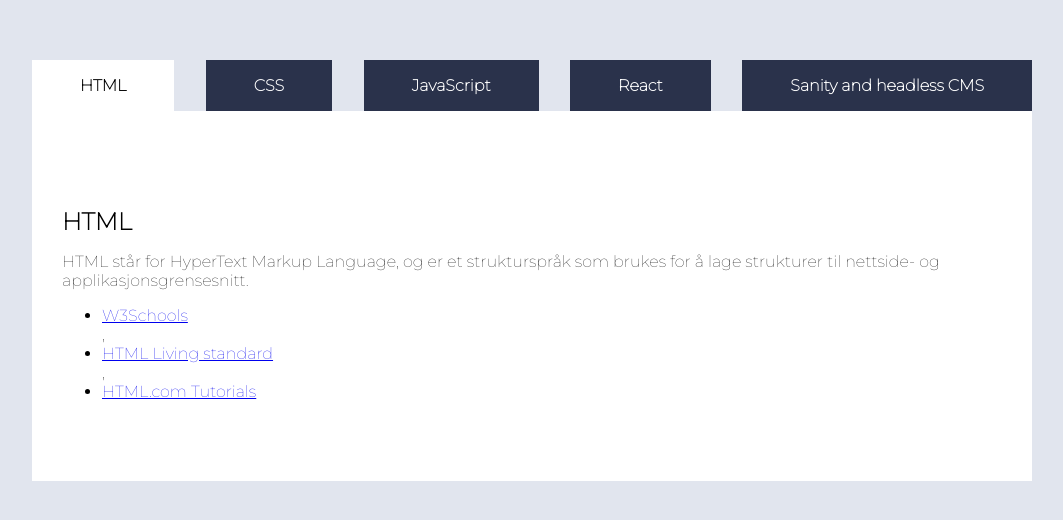
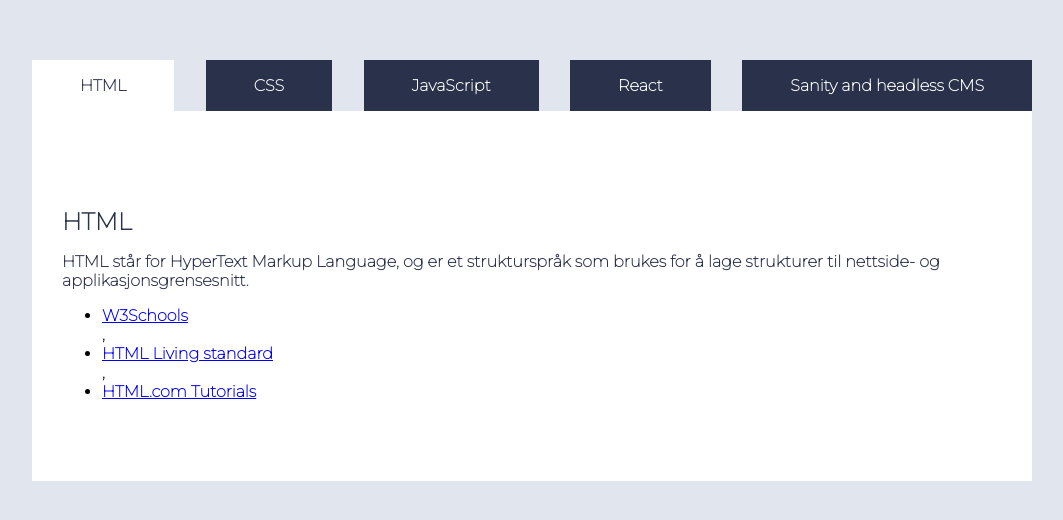
Before and after one commit to mapclean9r/uin24ak2_resource_layout_Kjellman, a plain HTML site: page index.html in a window 1280 px wide. Shown: the part 140-660 px from the top of the page, without its empty margins (108-1171 px from the left). Drawn offline with Linux system fonts and the light colour scheme.

Commit message:
color fixes ;?

```diff
--- a/style.css
+++ b/style.css
@@ -54,7 +54,7 @@ nav a {
     padding-left: 3rem;
     padding-right: 3rem;
     color: var(--color4);
-    background-color: #2A324B;
+    background-color: var(--color1);
     text-decoration: none;
     font-weight: bold;
 }
@@ -73,7 +73,7 @@ nav a:hover {
 }
 
 #infobox h2 {
-    color:black;
+    color:var(--color1);
     font-weight: bold;
     margin: 0;
     margin-top: 6rem;
@@ -82,14 +82,16 @@ nav a:hover {
 #infobox p {
     margin-top: 1rem;
     margin-bottom: 1rem;
-    color: black;
+    font-weight: bold;
+    color: var(--color1);
 }
 
 #infobox ul{
     margin-bottom: 5rem;
+    font-weight: bold;
 }
 
 .active {
     background-color: var(--color4);
-    color: black;
+    color: var(--color1);
 }
```
